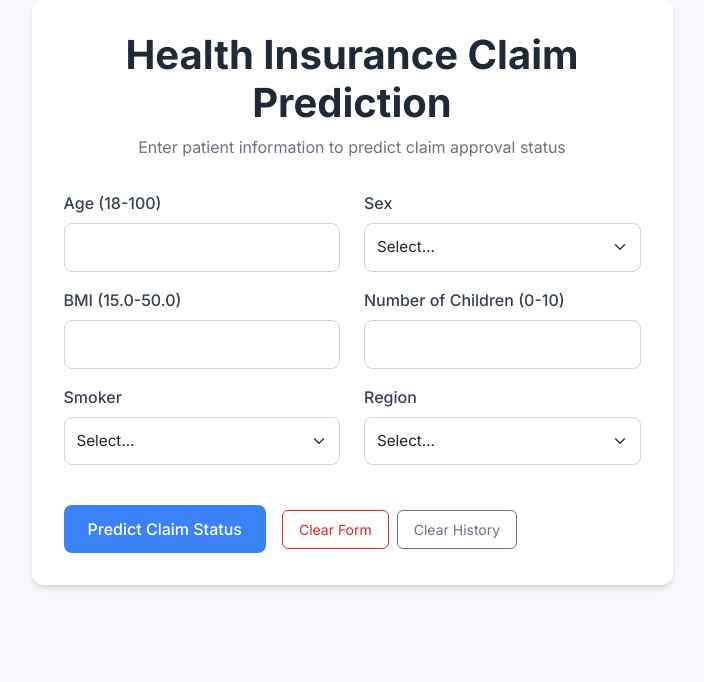
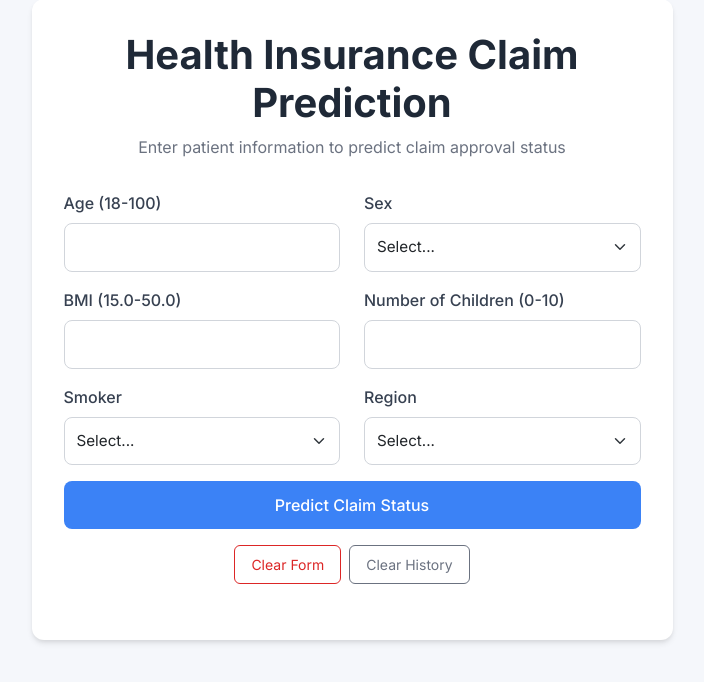
Before and after one commit to odinruiz52/Health_Claim_Prediction, a Flask app: page / in a window 1280 px wide. Shown: the part 33-715 px from the top of the page, without its empty margins (288-992 px from the left). Run offline with Flask 3, Linux system fonts and the light colour scheme.

Commit message:
fix: move clear buttons outside main form to prevent form submission conflict
- Separate Clear Form and Clear History buttons from prediction form
- Prevents clear buttons from triggering prediction instead of clearing
- Center button layout and adjust spacing for better visual hierarchy

```diff
--- a/templates/index.html
+++ b/templates/index.html
@@ -175,9 +175,11 @@
 
         .button-row {
             display: flex;
+            justify-content: center;
             align-items: center;
             gap: 1rem;
-            margin-top: 1.5rem;
+            margin-top: 1rem;
+            margin-bottom: 1.5rem;
         }
 
         .clear-buttons {
@@ -266,12 +268,16 @@
                             </div>
                         </div>
 
-                        <!-- Button Row -->
-                        <div class="button-row">
+                        <!-- Primary Submit Button -->
+                        <div class="d-grid">
                             <button type="submit" class="btn btn-custom btn-primary-custom">
                                 Predict Claim Status
                             </button>
+                        </div>
+                    </form>
 
+                    <!-- Clear Buttons (Outside Main Form) -->
+                    <div class="button-row">
                         <div class="clear-buttons">
                             <form method="POST" action="/clear" style="display: inline;">
                                 <button type="submit" class="btn btn-outline-custom btn-outline-danger-custom">
@@ -286,7 +292,6 @@
                             </form>
                         </div>
                     </div>
-                    </form>
 
                     <!-- Submission Summary -->
                     {% if result %}
```
Lines whose indentation alone changed are shown as unchanged.
